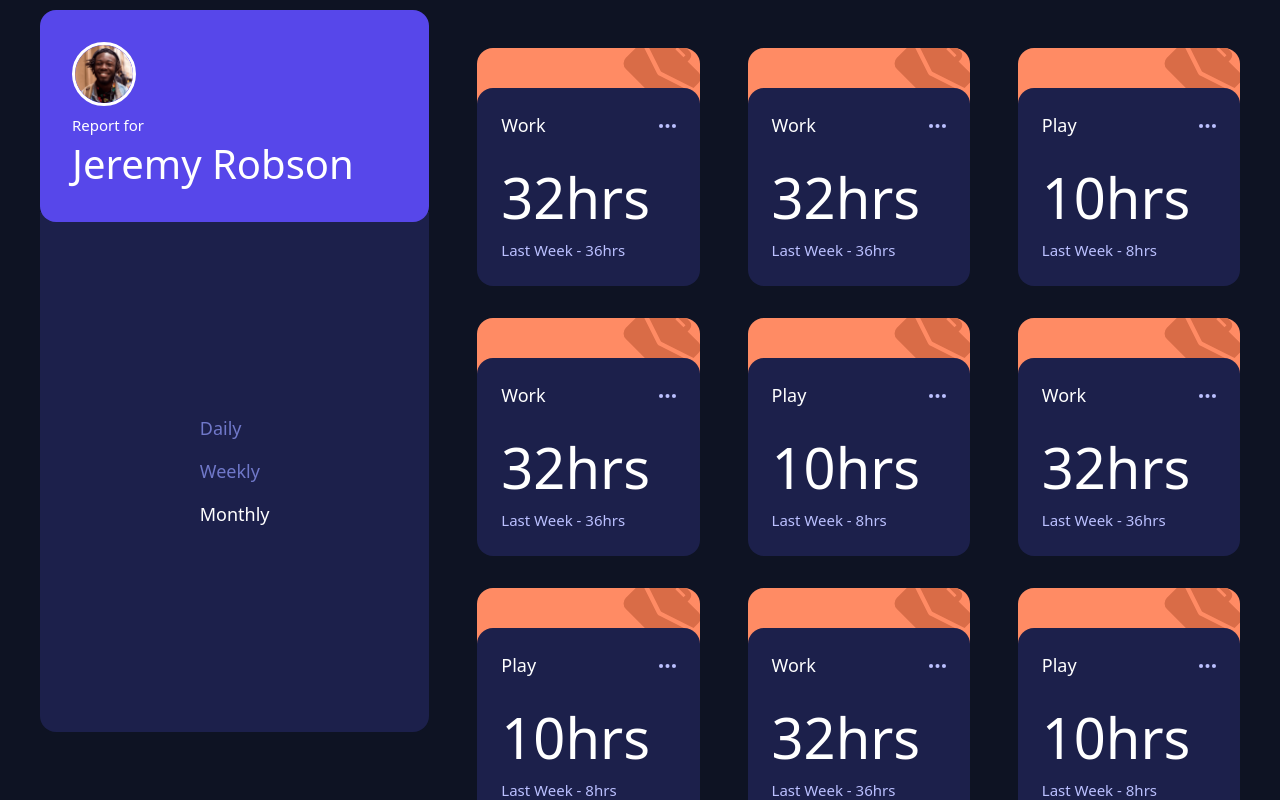
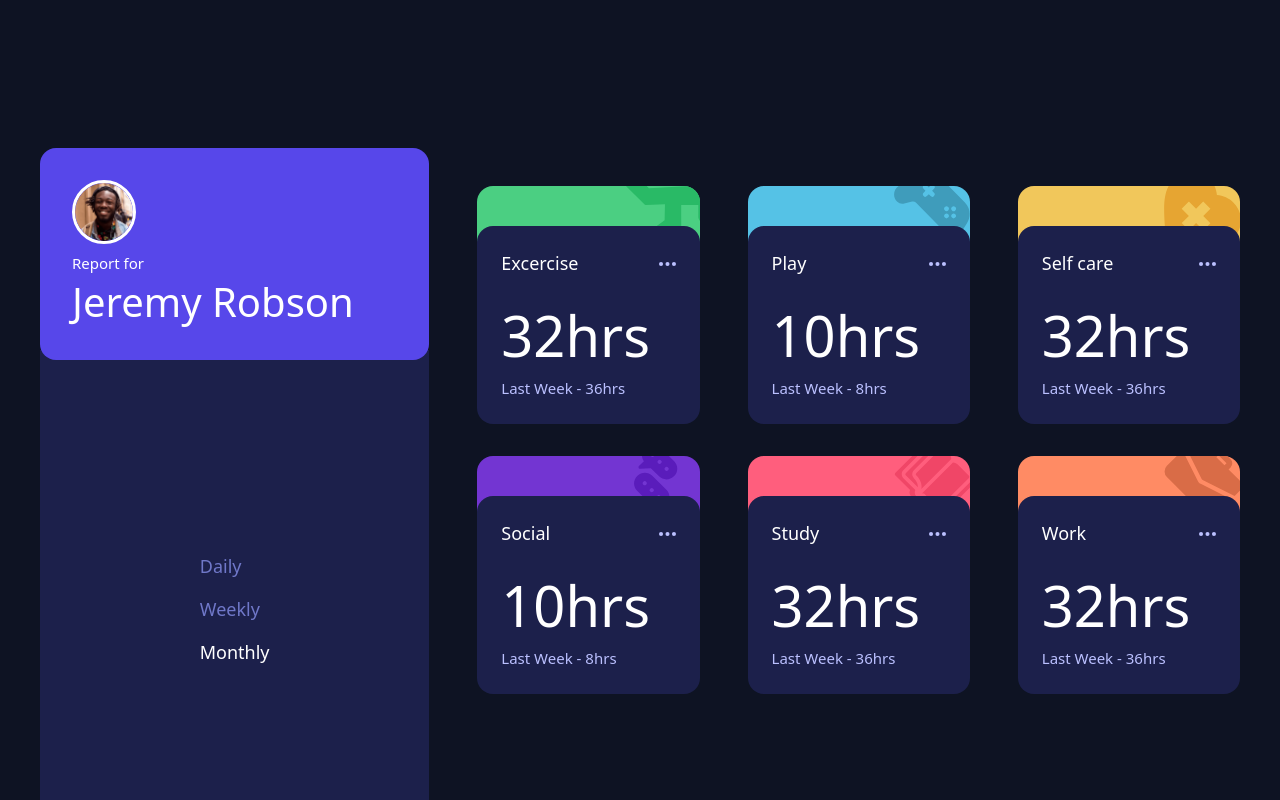
Before and after one commit to NarelaCamara/time-tracking-dashboard, a React (Vite) app: page / in a window 1280 px wide. Shown: the top 800 px of the page. Built offline with nearby package versions, Linux system fonts and the light colour scheme.

Commit message:
feat: corecciones

```diff
--- a/src/App.tsx
+++ b/src/App.tsx
@@ -3,64 +3,58 @@ import { Profile } from "./components/profile/Profile";
 import { Menu } from "./components/menu/Menu";
 import { DropContextGeneric } from "./components/dropContextGeneric/DropContextGeneric";
 import { CardLogic } from "./components/cardLogic/CardLogic";
+import work from "./assets/icon-work.svg";
+import study from "./assets/icon-study.svg";
+import social from "./assets/icon-social.svg";
+import self_care from "./assets/icon-self-care.svg";
+import play from "./assets/icon-play.svg";
+import excersice from "./assets/icon-exercise.svg";
 
 function App() {
   const cards = [
     {
-      title: "Work",
+      title: "Excercise",
       current: 32,
       previous: 36,
+      background: "bg-[#4BCF82]",
+      image: excersice,
+    },
+
+    {
+      title: "Play",
+      current: 10,
+      previous: 8,
+      background: "bg-[#55C2E6]",
+      image: play,
+    },
+    {
+      title: "Self care",
+      current: 32,
+      previous: 36,
+      background: "bg-[#F1C75B]",
+      image: self_care,
+    },
+    {
+      title: "Social",
+      current: 10,
+      previous: 8,
+      background: "bg-[#7335D2]",
+      image: social,
+    },
+    {
+      title: "Study",
+      current: 32,
+      previous: 36,
+      background: "bg-[#FF5E7D]",
+      image: study,
     },
 
     {
       title: "Work",
       current: 32,
       previous: 36,
-    },
-    {
-      title: "Play",
-      current: 10,
-      previous: 8
-    },
-    {
-      title: "Work",
-      current: 32,
-      previous: 36,
-    },
-    {
-      title: "Play",
-      current: 10,
-      previous: 8
-    },
-    {
-      title: "Work",
-      current: 32,
-      previous: 36,
-    },
-    {
-      title: "Play",
-      current: 10,
-      previous: 8
-    },
-    {
-      title: "Work",
-      current: 32,
-      previous: 36,
-    },
-    {
-      title: "Play",
-      current: 10,
-      previous: 8
-    },
-    {
-      title: "Work",
-      current: 32,
-      previous: 36,
-    },
-    {
-      title: "Play",
-      current: 10,
-      previous: 8
+      background: "bg-[#FF8B64]",
+      image: work,
     },
   ];
 
--- a/src/components/card/Card.tsx
+++ b/src/components/card/Card.tsx
@@ -1,12 +1,13 @@
 import React, { useState } from "react";
 import ellipsis from "../../assets/icon-ellipsis.svg";
-import work from "../../assets/icon-work.svg";
 
 interface CardProps {
   data: {
     title: string;
     current: number;
     previous: number;
+    image: string;
+    background: string;
   };
   handleEditCard: () => void;
 }
@@ -18,9 +19,11 @@ export const Card: React.FC<CardProps> = ({ data, handleEditCard }) => {
     <>
       <div className="relative flex flex-col my-12 lg:ml-8">
         {/* Fondo con el ícono */}
-        <div className="p-6 flex items-center gap-4 bg-[#FF8B64] rounded-2xl mb-8 overflow-hidden">
+        <div
+          className={`p-6 flex items-center gap-4 ${data.background} rounded-2xl mb-8 overflow-hidden`}
+        >
           <img
-            src={work}
+            src={data.image}
             className="h-[78px] relative top-[-40px] left-[70%]"
             alt="work icon"
           />
@@ -38,7 +41,7 @@ export const Card: React.FC<CardProps> = ({ data, handleEditCard }) => {
               <div className="absolute top-12 right-4 bg-[#1C204B] rounded-lg shadow-lg bordfer border-[#373f92] ">
                 <button
                   onClick={() => handleEditCard()}
-                  className="bg-[#373f92] px-6 p-2 rounded-lg opacity-100 hover:opacity-70 text-white"
+                  className={`   font-semibold px-6 py-2 rounded-xl border-2 border-[#23265A] shadow-lg bg-[#1C204B] text-white transition-colors duration-200`}
                 >
                   Edit
                 </button>
--- a/src/components/cardLogic/CardLogic.tsx
+++ b/src/components/cardLogic/CardLogic.tsx
@@ -9,6 +9,8 @@ export const CardLogic = ({
     title: string;
     current: number;
     previous: number;
+    image: string;
+    background: string;
   };
 }) => {
   const [edit, setEdit] = useState(false);
--- a/src/components/editCard/EditCard.tsx
+++ b/src/components/editCard/EditCard.tsx
@@ -1,10 +1,11 @@
-import work from "../../assets/icon-work.svg";
 import { useState } from "react";
 
 type CardData = {
+  image: string;
   title: string;
   current: number;
   previous: number;
+  background: string;
   // add other fields if needed
 };
 
@@ -17,11 +18,13 @@ export const EditCard = ({ setEdit, data }: EditCardProps) => {
   const [cardData, setCardData] = useState(data);
 
   return (
-    <div className="relative flex flex-col my-12 lg:ml-8    top-1/2 left-1/2 -translate-x-1/2 -translate-y-1/2 w-full   z-20">
+    <div className="relative flex flex-col my-12 lg:ml-8    top-1/2 left-1/2 -translate-x-1/2 -translate-y-1/2 w-full z-20">
       {/* Fondo con el ícono */}
-      <div className="p-6 flex items-center gap-4 bg-[#FF8B64] rounded-2xl mb-8 overflow-hidden ">
+      <div
+        className={`p-6 flex items-center gap-4 ${data.background} rounded-2xl mb-8 overflow-hidden `}
+      >
         <img
-          src={work}
+          src={data.image}
           className="h-[78px] relative top-[-40px] left-[70%]"
           alt="work icon"
         />
@@ -30,20 +33,7 @@ export const EditCard = ({ setEdit, data }: EditCardProps) => {
       {/* Card superpuesta */}
       <div className="absolute top-10 left-0 right-0 p-6 flex flex-col gap-4 bg-[#1C204B] rounded-2xl w-full">
         <div className="flex justify-between items-center">
-          <select
-            value={cardData.title}
-            onChange={(e) =>
-              setCardData({ ...cardData, title: e.target.value })
-            }
-            className="w-fit text-[18px] text-white bg-[#1C204B] border-b border-[#BBC0FF] p-2 rounded"
-          >
-            <option value="Play">Play</option>
-            <option value="Excercise">Excercise</option>
-            <option value="Self care">Self care</option>
-            <option value="Social">Social</option>
-            <option value="Study">Study</option>
-            <option value="Work">Work</option>
-          </select>
+          <h3 className="text-[18px] text-white">{data.title}</h3>
         </div>
 
         <div className="flex flex-col md:flex-row justify-between items-center w-full gap-4">
@@ -87,10 +77,12 @@ export const EditCard = ({ setEdit, data }: EditCardProps) => {
                   })
                 }
                 type="number"
-                className="text-[15px] text-[#BBC0FF] bg-[#23265A] border-b-2 border-[#FF8B64] w-20 px-3 py-2 rounded-l-lg focus:outline-none focus:border-[#FFD6C2] transition-all duration-200"
+                className={`text-[15px] text-[#BBC0FF] bg-[#23265A] border-b-2 border-[#23265A] w-20 px-3 py-2 rounded-l-lg focus:outline-none focus:border-[#FFD6C2] transition-all duration-200`}
                 value={cardData.previous}
               />
-              <span className="text-[15px] text-[#BBC0FF] bg-[#23265A] px-3 py-2 rounded-r-lg border-b-2 border-[#FF8B64]">
+              <span
+                className={`text-[15px] text-[#BBC0FF] bg-[#23265A] px-3 py-2 rounded-r-lg border-b-2 border-[#23265A]  `}
+              >
                 hrs
               </span>
             </div>
@@ -98,13 +90,13 @@ export const EditCard = ({ setEdit, data }: EditCardProps) => {
         </div>
         <div className="flex gap-4 mt-6">
           <button
-            className="bg-gradient-to-r from-[#FF8B64] to-[#FFD6C2] text-white font-semibold px-6 py-2 rounded-xl shadow-lg hover:scale-105 transition-transform duration-200"
+            className={` text-white font-semibold px-6 py-2 rounded-xl shadow-lg hover:scale-105 transition-transform duration-200 ${data.background} `}
             onClick={() => setEdit(false)}
           >
             Save
           </button>
           <button
-            className="bg-[#23265A] text-[#BBC0FF] font-semibold px-6 py-2 rounded-xl border-2 border-[#FF8B64] shadow-lg hover:bg-[#1C204B] hover:text-white transition-colors duration-200"
+            className={`font-semibold px-6 py-2 rounded-xl border-2 border-[#23265A] shadow-lg bg-[#1C204B] text-white transition-colors duration-200`}
             onClick={() => {
               setEdit(false);
               setCardData(data);
```
